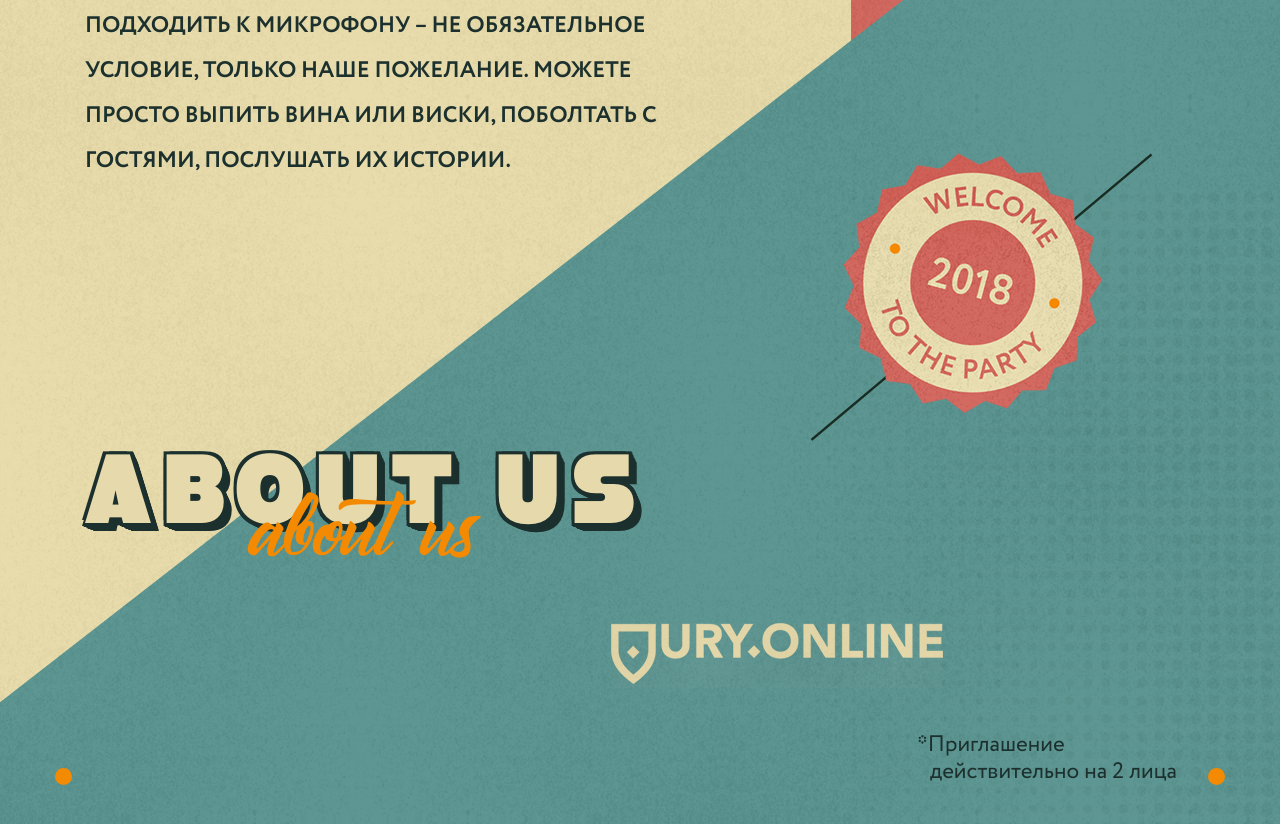
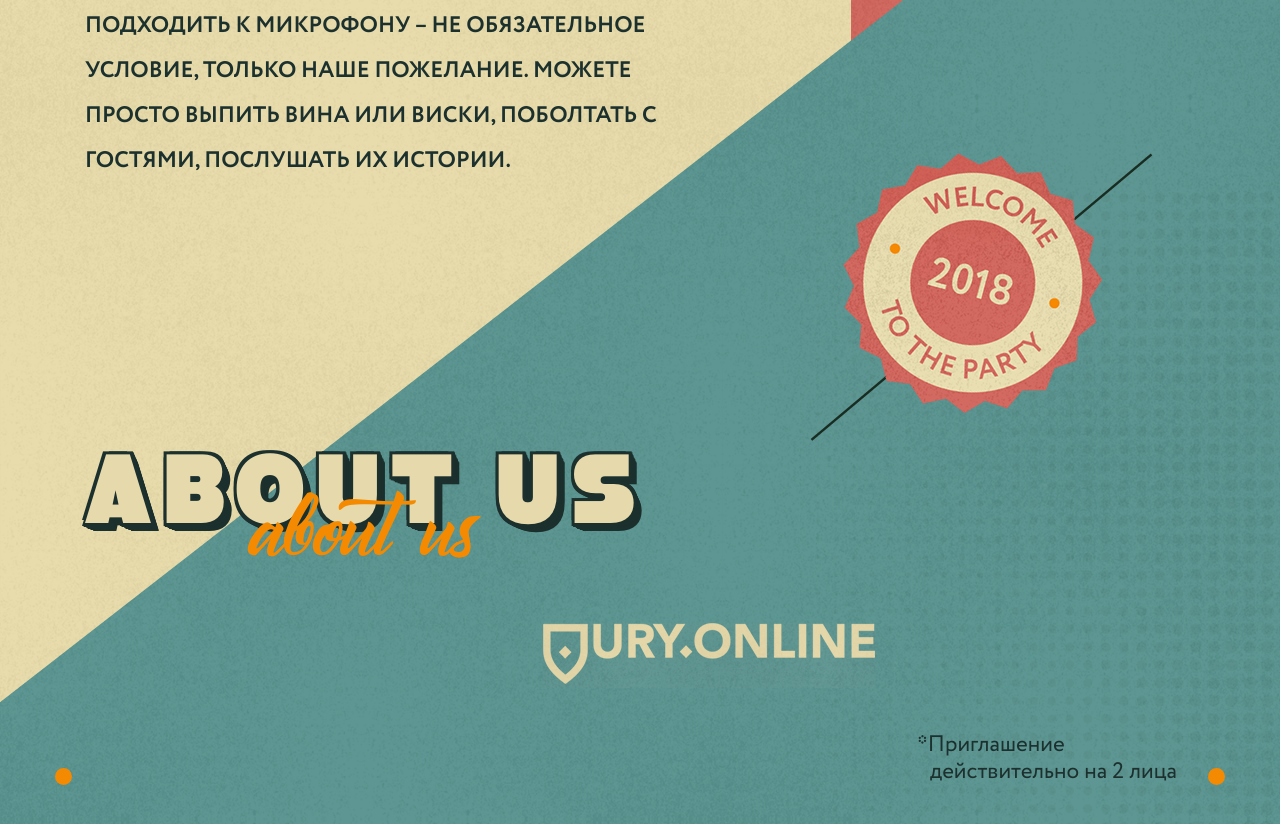
Before and after one commit to ned4ded/krypto-fuck-up-evening, a website: page www/index.html in a window 1280 px wide. Shown: the part 6966-7790 px from the top of the page. Drawn offline with nearby package versions, Linux system fonts and the light colour scheme.

Commit message:
fix footer markup

```diff
--- a/src/styles/blocks/_about-us.scss
+++ b/src/styles/blocks/_about-us.scss
@@ -101,7 +101,6 @@
       margin: 70px auto 43px;
       padding-left: 137px;
       text-align: center;
-      max-width: 332px;
 
       @include respond-to(md) {
         margin: 30px auto 60px;
--- a/www/css/main.css
+++ b/www/css/main.css
@@ -1086,8 +1086,7 @@ body {
       margin: auto;
       margin: 70px auto 43px;
       padding-left: 137px;
-      text-align: center;
-      max-width: 332px; }
+      text-align: center; }
       @media (max-width: 991.98px) {
         .about-us__img--logo {
           margin: 30px auto 60px;
```
